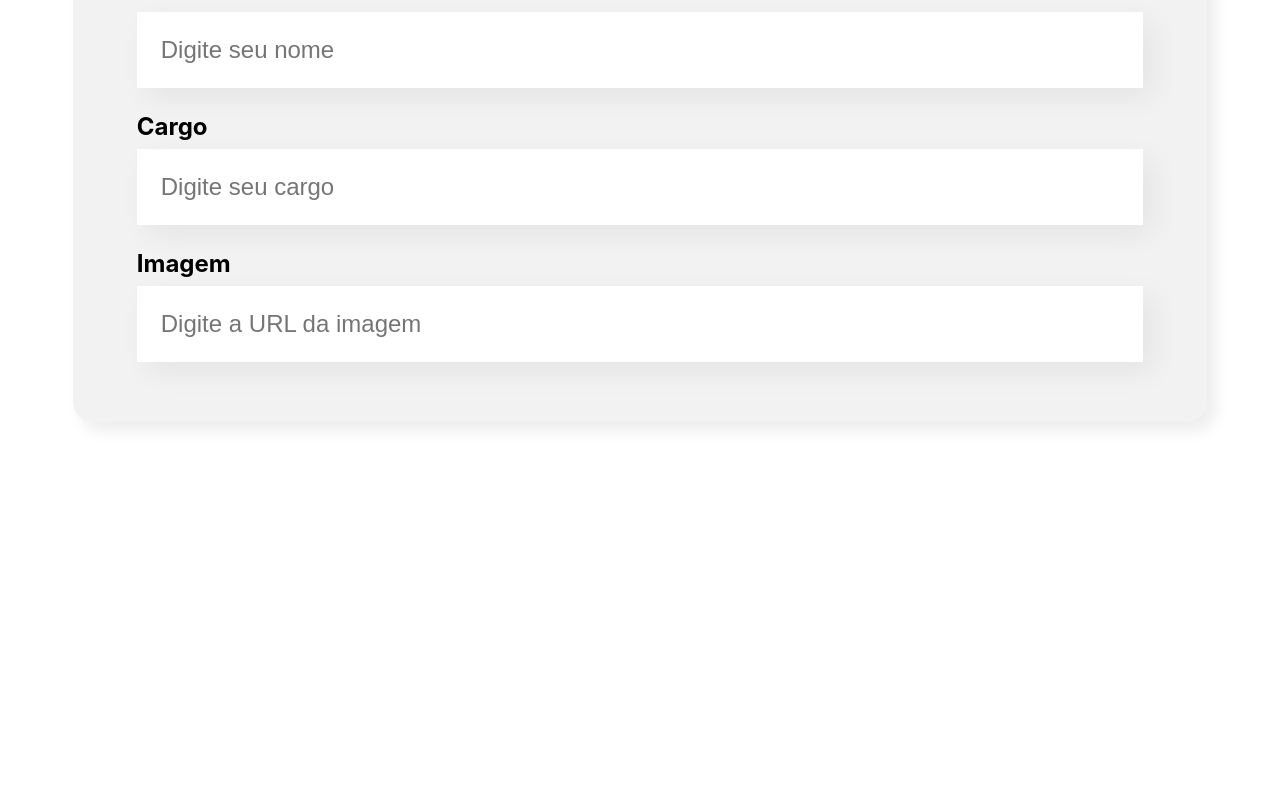
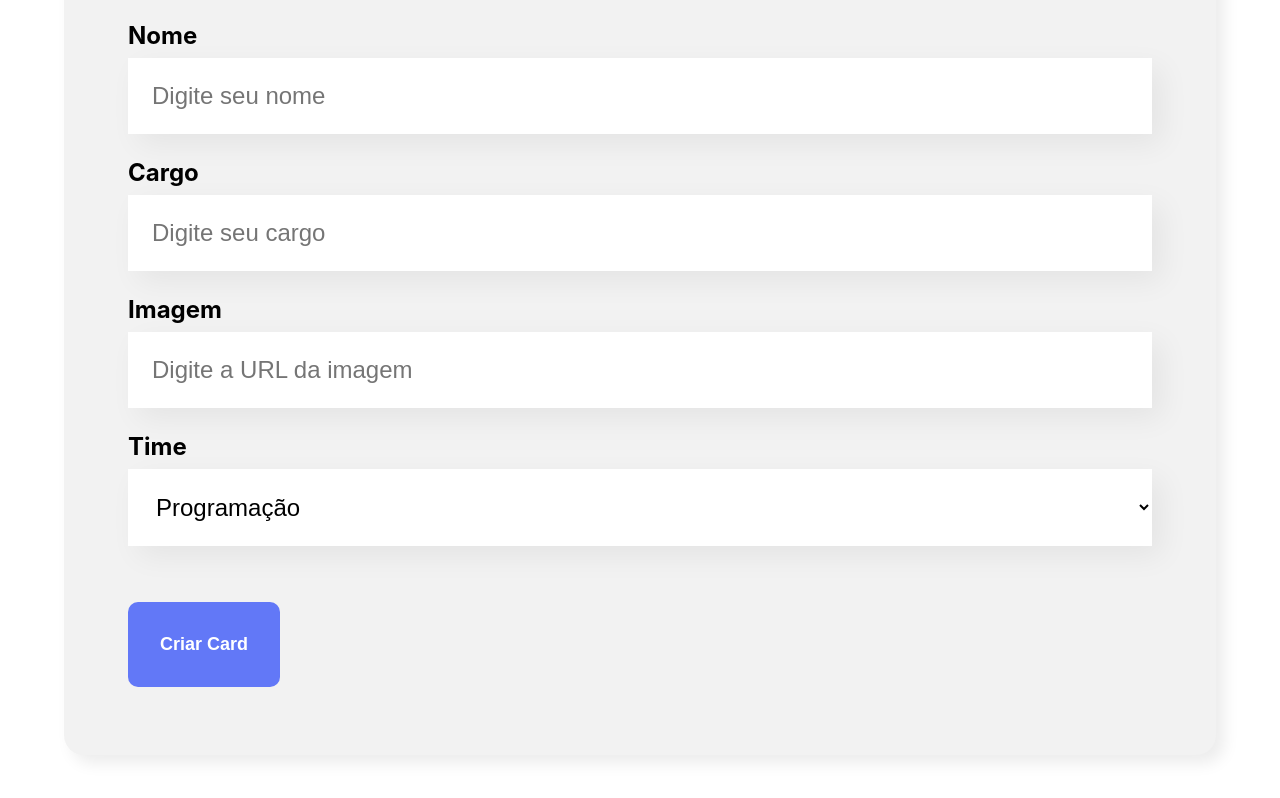
Before and after one commit to MxSGameJPS/organo, a React (Create React App) app: page / in a window 1280 px wide. Shown: the part 748-1546 px from the top of the page. Before the commit the page ends 1250 px from the top, so only its background shows below. Built offline with nearby package versions, Linux system fonts and the light colour scheme.

Commit message:
formulario

```diff
--- a/src/App.js
+++ b/src/App.js
@@ -1,5 +1,5 @@
 import Banner from "./componentes/Banner";
-import CampoTexto from "./componentes/CampoTexto";
+
 import Formulario from "./componentes/Formulario";
 
 function App() {
--- /dev/null
+++ b/src/componentes/Botao/Botao.css
@@ -0,0 +1,15 @@
+.botao {
+    background-color: #6278f7;
+    border-radius: 10px;
+    font-weight: 700;
+    font-size: 18px;
+    padding: 32px;
+    border: none;
+    cursor: pointer;
+    color: #fff;
+    margin: 32px 0;
+}
+
+.botao:hover {
+    color: #95ffd4;
+}
--- /dev/null
+++ b/src/componentes/Botao/index.js
@@ -0,0 +1,9 @@
+import "./Botao.css";
+
+const Botao = (props) => {
+    return (
+        <button className="botao">{props.children}</button>
+    )
+}
+
+export default Botao;
--- a/src/componentes/CampoTexto/index.js
+++ b/src/componentes/CampoTexto/index.js
@@ -1,10 +1,22 @@
+
 import "./CampoTexto.css";
 
 const CampoTexto = (props) => {
+
+
+  const aoDigitado = (event) => {
+   props.aoAlterado(event.target.value);
+  };
+
   return (
     <div className="campo-texto">
       <label>{props.label}</label>
-      <input placeholder={props.placeholder} />
+      <input
+        value={props.valor}
+        onChange={aoDigitado}
+        required={props.obrigatorio}
+        placeholder={props.placeholder}
+      />
     </div>
   );
 };
--- a/src/componentes/Formulario/index.js
+++ b/src/componentes/Formulario/index.js
@@ -1,14 +1,64 @@
+import { useState } from 'react';
+import Botao from "../Botao";
 import CampoTexto from "../CampoTexto";
+import ListaSuspensa from "../ListaSuspensa";
 import "./Formulario.css";
 
 const Formulario = () => {
+  const times = [
+    "Programação",
+    "Front-End",
+    "Data Science",
+    "Devops",
+    "UX e Design",
+    "Mobile",
+    "Inovação e Gestão",
+  ];
+
+  const [nome, setNome] = useState("");
+  const [cargo, setCargo] = useState("");
+  const [imagem, setImagem] = useState("");
+  const [time, setTime] = useState("");
+
+  const aoSalvar = (evento) => {
+    evento.preventDefault();
+    console.log("Formulário submetido => ", nome, cargo, imagem, time);
+  };
+
+
+
   return (
     <section className="formulario">
-      <form>
-        <h2>Preencha os dados para criar o card dos espectadores</h2>
-        <CampoTexto label="Nome" placeholder="Digite seu nome" />
-        <CampoTexto label="Cargo" placeholder="Digite seu cargo" />
-        <CampoTexto label="Imagem" placeholder="Digite a URL da imagem" />
+      <form onSubmit={aoSalvar}>
+        <h2>Preencha os dados para criar o card dos alunos destaques</h2>
+        <CampoTexto
+          obrigatorio={true}
+          label="Nome"
+          placeholder="Digite seu nome"
+          valor={nome}
+          aoAlterado={valor => setNome(valor)}
+        />
+        <CampoTexto
+          obrigatorio={true}
+          label="Cargo"
+          placeholder="Digite seu cargo"
+          valor={cargo}
+          aoAlterado={valor => setCargo(valor)}
+        />
+        <CampoTexto
+          label="Imagem"
+          placeholder="Digite a URL da imagem"
+          valor={imagem}
+          aoAlterado={valor => setImagem(valor)}
+        />
+        <ListaSuspensa
+          required={true}
+          label="Time"
+          itens={times}
+          valor={time}
+          aoAlterado={valor => setTime(valor)}
+        />
+        <Botao>Criar Card</Botao>
       </form>
     </section>
   );
--- /dev/null
+++ b/src/componentes/ListaSuspensa/ListaSuspensa.css
@@ -0,0 +1,20 @@
+.lista-suspensa {
+    margin: 24px 0;
+}
+
+.lista-suspensa label {
+    display: block;
+    margin-bottom: 8px;
+    font-weight: bold;
+    font-size: 24px;
+}
+
+.lista-suspensa select {
+    background-color: #fff;
+    box-shadow: 10px 10px 30px rgba(0, 0, 0, 0.06);
+    width: 100%;
+    border: none;
+    font-size: 24px;
+    padding: 24px;
+    box-sizing: border-box;
+}
--- /dev/null
+++ b/src/componentes/ListaSuspensa/index.js
@@ -0,0 +1,14 @@
+import "./ListaSuspensa.css"
+
+const ListaSuspensa = (props) => {
+    return (
+        <div className="lista-suspensa">
+            <label>{props.label}</label>
+            <select onChange={evento => props.aoAlterado(evento.target.value)} required={props.required} value= {props.valor}>
+                {props.itens.map(item => <option key={item}>{item}</option>)}
+            </select>
+        </div>
+    )
+}
+
+export default ListaSuspensa
```
